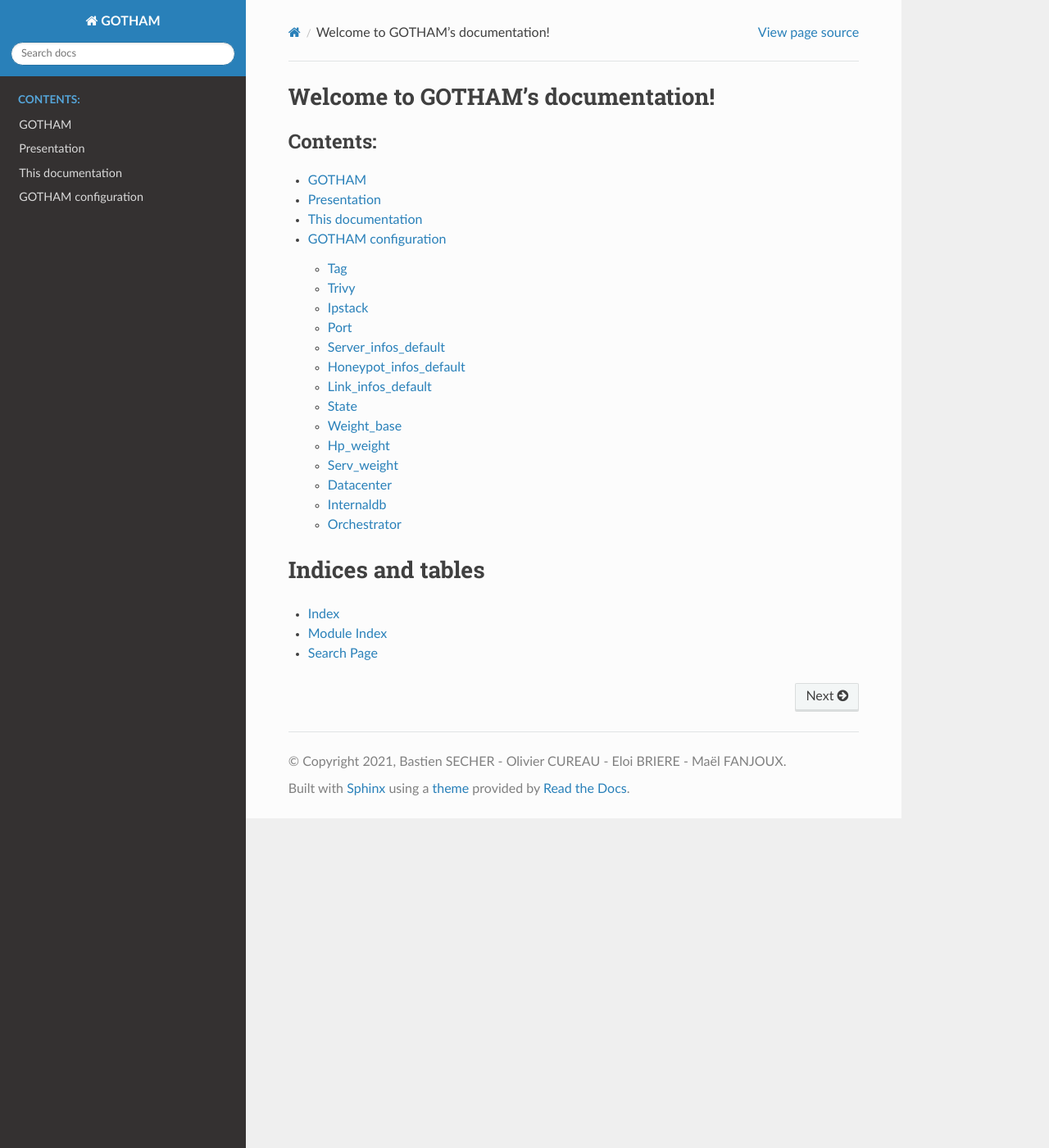
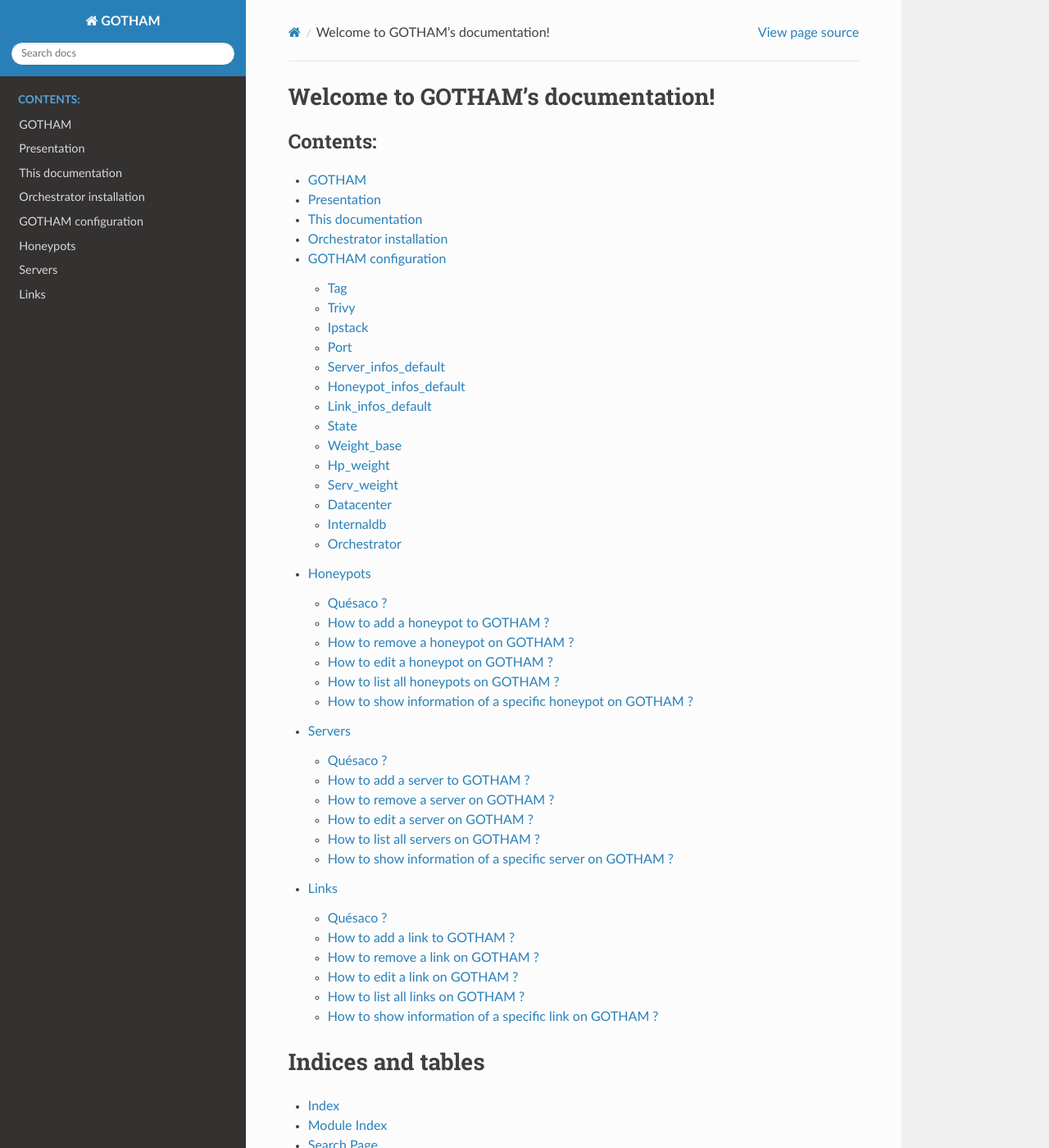
Before and after one commit to Spit22/GOTHAM, a Sphinx documentation site: the page built from Documentation/source/index.rst, in a window 1280 px wide and 1400 px high. Shown: the whole window at 82% size. Built offline with Sphinx 7.4.7 and the Read the Docs theme 2.0.0, drawn with Linux system fonts in a browser that asks for light colours.

Commit message:
feat{Documentation/source/index.rst}: Ajout de toutes les docs

```diff
--- a/Documentation/source/index.rst
+++ b/Documentation/source/index.rst
@@ -11,7 +11,11 @@ Welcome to GOTHAM's documentation!
    :caption: Contents:
 
    src/welcome.md
+   src/install_orchestrator.md
    src/configure_orchestrator.md
+   src/howto_honeypots.md
+   src/howto_servers.md
+   src/howto_links.md
 
 Indices and tables
 ==================
```
